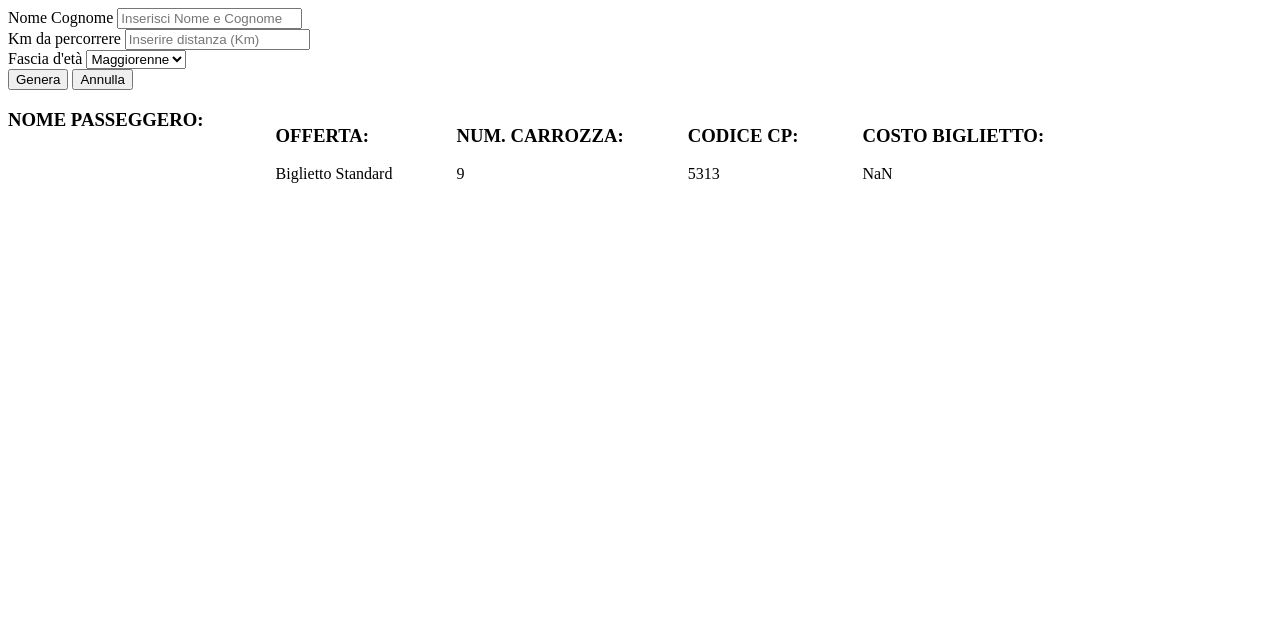
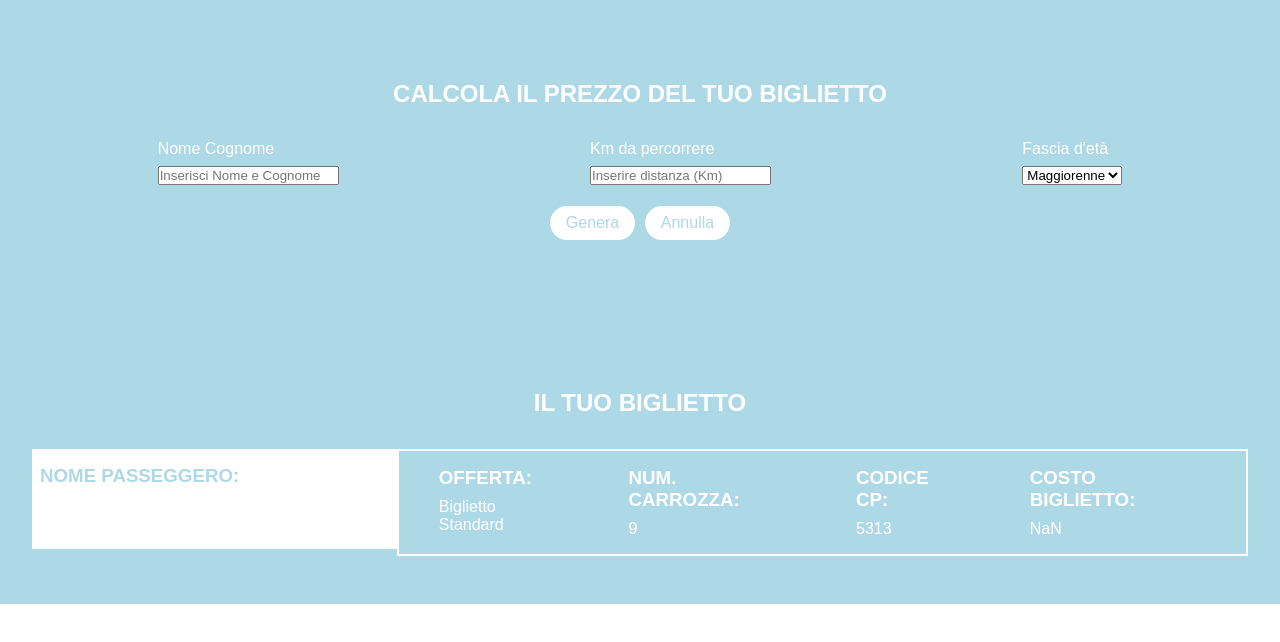
Before and after one commit to franciowel/js-biglietto-treno-form, a plain HTML site: page index.html in a window 1280 px wide. Both pictures are taken after a click on the button "Genera". Drawn offline with Linux system fonts and the light colour scheme.

Commit message:
aggiunto mio personale stile

```diff
--- a/css/style.css
+++ b/css/style.css
@@ -1,3 +1,14 @@
+/* RESET */
+*{
+    margin: 0;
+    padding: 0;
+    box-sizing: border-box;
+}
+
+body{
+    font-family: Arial, Helvetica, sans-serif;
+}
+
 /* COMMONS */
 ul{
     list-style: none;
@@ -7,15 +18,86 @@ ul{
     display: flex;
 }
 
+/* SEZIONE FORM */
+.quest{
+    background-color: lightblue;
+
+}
+
+.section-contain{
+    padding: 3rem 2rem;
+}
+
+.quest h2{
+    color: white;
+    text-align: center;
+    padding:2rem 0;
+}
+
+.ms_user_form{
+    justify-content: space-around;
+}
+
+.ms_form_item{
+    display: flex;
+    flex-direction: column;
+}
+
+.ms_form_item label{
+    color: white;
+    padding-bottom: 0.5rem;
+}
+
+.form-button{
+    padding: 1rem 0;
+    justify-content: center;
+}
+
+.form-button button{
+    margin: 0.3rem;
+    padding:0.5rem 1rem;
+    color: lightblue;
+    background-color: white;
+    border-radius: 25px;
+    font-size: 1rem;
+    border: none;
+}
+
 /* SEZIONE TICKET */
 .ticket{
     display: none;
+    background-color: lightblue;
+    color: white;
+}
+
+.ticket h2{
+    text-align: center;
+    padding: 2rem 0;
 }
 
 .ticket.active{
     display: block;
 }
 
+/* NAME BOX E INFO */
+.name-box{
+    background-color: white;
+    color: lightblue;
+    height: 100px;
+    padding: 1rem 0.5rem;
+    width: 30%;
+}
+
+.ticket-boxinfo{
+    border: 2px solid white;
+    padding: 1rem 0.5rem;
+    width: 70%;
+}
+
+.ticket h3{
+    padding-bottom: 0.6rem;
+}
+
 ul li{
     padding: 0 2rem;
 }
--- a/index.html
+++ b/index.html
@@ -14,10 +14,14 @@
     <!-- SEZIONE FORM DA COMPILARE -->
     <section class="quest">
 
-        <div class="ms_user_form">
+        <div class="section-contain">
+
+            <h2>CALCOLA IL PREZZO DEL TUO BIGLIETTO</h2>
+        <div class="ms_user_form flexcontainer">
 
             <div class="ms_form_item">
 
+                <!-- QUI CHIEDO NOME E COGNOME -->
                 <label for="username">
                     Nome Cognome
                 </label>
@@ -26,6 +30,7 @@
 
             </div>
 
+            <!-- QUI CHIEDO LA DISTANZA DA PERCORRERE IN KM -->
             <div class="ms_form_item">
 
                 <label for="usertrip">
@@ -36,6 +41,7 @@
 
             </div>
 
+            <!-- FASCIA D'ETA SELEZIONABILE IN TRE PARTI CON SCONTO ANNESSO -->
             <div class="ms_form_item">
 
                 <label for="userage">
@@ -54,15 +60,20 @@
 
             </div>
 
-            <div class="ms_form_item">
+        </div>
 
+        <div class="form-button flexcontainer">
+
+            <!-- TASTO GENERA stampa in pagina il preventivo ticket-->
             <button id="formula-ticket">
                Genera
             </button>
 
+            <!-- TASTO ANNULLA cancella tutte le info scritte -->
             <button id="annulla-ticket">
                 Annulla
             </button>
+
 
         </div>
 
@@ -70,7 +81,14 @@
 
     </section>
 
+    <!-- QUI VERRA STAMPATO IL BIGLIETTO -->
     <section id="ticket" class="ticket">
+
+        <div class="section-contain">
+
+            <h2>
+                IL TUO BIGLIETTO
+            </h2>
 
             <div class="ticket-info flexcontainer">
 
@@ -130,6 +148,7 @@
 
                 </div>
 
+            </div>
 
         </div>
 
```
Lines whose indentation alone changed are shown as unchanged.
